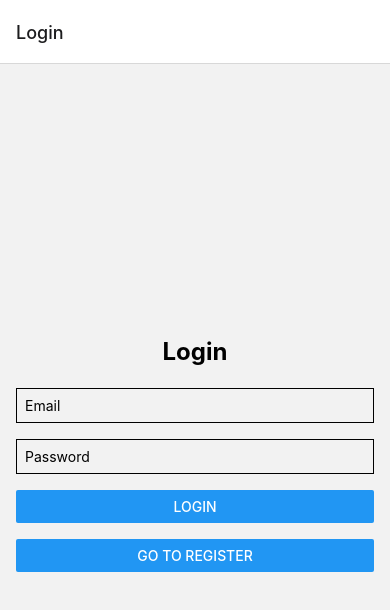
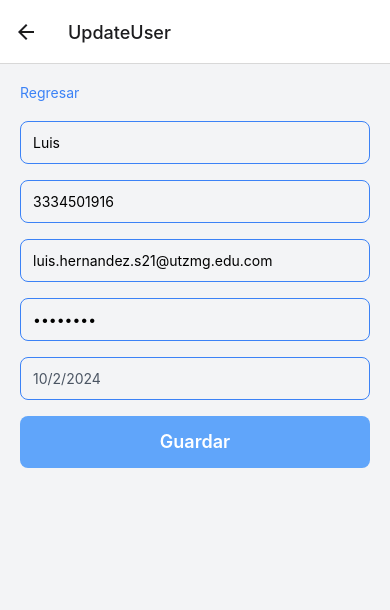
Before and after one commit to Luishp0/AcuaCodeMovil, a React Native app: screen /UpdateUser in a window 390 px wide. Shown: the top 610 px of the page. Built offline with nearby package versions, Linux system fonts and the light colour scheme.

Commit message:
plantilla de actulizar perfil de usuario

```diff
--- a/App.tsx
+++ b/App.tsx
@@ -4,6 +4,7 @@ import { createStackNavigator } from '@react-navigation/stack';
 import LoginScreen from './screens/LoginScreen.jsx';
 import RegisterScreen from './screens/RegisterScreen.jsx';
 import HomeScreen from './screens/HomeScreen.jsx';
+import UpdateUserScreen from './screens/UpdateUserScreen.jsx';
 
 const Stack = createStackNavigator();
 
@@ -14,6 +15,7 @@ const App = () => {
         <Stack.Screen name="Login" component={LoginScreen} />
         <Stack.Screen name="Register" component={RegisterScreen} />
         <Stack.Screen name="Home" component={HomeScreen}/>
+        <Stack.Screen name='UpdateUser' component={UpdateUserScreen}/>
       </Stack.Navigator>
     </NavigationContainer>
   );
--- a/screens/HomeScreen.jsx
+++ b/screens/HomeScreen.jsx
@@ -14,6 +14,7 @@ const HomeScreen = ({ navigation }) => {
       <Text style={tw`text-lg text-center mb-5`}>
         Aquí puedes ver la información y navegar a otras secciones de la aplicación.
       </Text>
+      <Button title="Actualizar Información" onPress={() => navigation.navigate('UpdateUser')} />
       <Button title="Cerrar sesión" onPress={handleLogout} />
     </View>
   );
--- /dev/null
+++ b/screens/UpdateUserScreen.jsx
@@ -0,0 +1,85 @@
+import React, { useState } from 'react';
+import { View, Text, TextInput, TouchableOpacity, Platform, Button } from 'react-native';
+import DateTimePicker from '@react-native-community/datetimepicker';
+import tw from 'twrnc';
+
+const UpdateUserScreen = ({ navigation }) => {
+  const [nombre, setNombre] = useState('Luis');
+  const [telefono, setTelefono] = useState('3334501916');
+  const [correo, setCorreo] = useState('luis.hernandez.s21@utzmg.edu.com');
+  const [contrasena, setContrasena] = useState('********');
+  const [fecha, setFecha] = useState(new Date());
+  const [showDatePicker, setShowDatePicker] = useState(false);
+
+  const handleSave = () => {
+    alert('Información actualizada');
+  };
+
+  const handleDateChange = (event, selectedDate) => {
+    const currentDate = selectedDate || fecha;
+    setShowDatePicker(Platform.OS === 'ios'); // Cierra el selector en Android después de seleccionar
+    setFecha(currentDate);
+  };
+
+  return (
+    <View style={tw`flex-1 bg-gray-100 p-5`}>
+      {/* Botón para regresar al inicio */}
+      <TouchableOpacity onPress={() => navigation.goBack()} style={tw`mb-5`}>
+        <Text style={tw`text-blue-500`}>Regresar</Text>
+      </TouchableOpacity>
+
+      <TextInput
+        style={tw`border border-blue-500 rounded-lg p-3 mb-4`}
+        value={nombre}
+        onChangeText={setNombre}
+        placeholder="Nombre Completo"
+      />
+
+      <TextInput
+        style={tw`border border-blue-500 rounded-lg p-3 mb-4`}
+        value={telefono}
+        onChangeText={setTelefono}
+        placeholder="Teléfono"
+        keyboardType="phone-pad"
+      />
+
+      <TextInput
+        style={tw`border border-blue-500 rounded-lg p-3 mb-4`}
+        value={correo}
+        onChangeText={setCorreo}
+        placeholder="Correo Electrónico"
+        keyboardType="email-address"
+      />
+
+      <TextInput
+        style={tw`border border-blue-500 rounded-lg p-3 mb-4`}
+        value={contrasena}
+        onChangeText={setContrasena}
+        placeholder="Contraseña"
+        secureTextEntry
+      />
+
+      {/* Campo para la fecha de nacimiento con DatePicker */}
+      <TouchableOpacity onPress={() => setShowDatePicker(true)} style={tw`border border-blue-500 rounded-lg p-3 mb-4`}>
+        <Text style={tw`text-gray-600`}>
+          {fecha ? fecha.toLocaleDateString() : 'Fecha de Nacimiento'}
+        </Text>
+      </TouchableOpacity>
+
+      {showDatePicker && (
+        <DateTimePicker
+          value={fecha}
+          mode="date"
+          display="default"
+          onChange={handleDateChange}
+        />
+      )}
+
+      <TouchableOpacity style={tw`bg-blue-400 rounded-lg py-3 items-center`} onPress={handleSave}>
+        <Text style={tw`text-white text-lg font-semibold`}>Guardar</Text>
+      </TouchableOpacity>
+    </View>
+  );
+};
+
+export default UpdateUserScreen;
```
